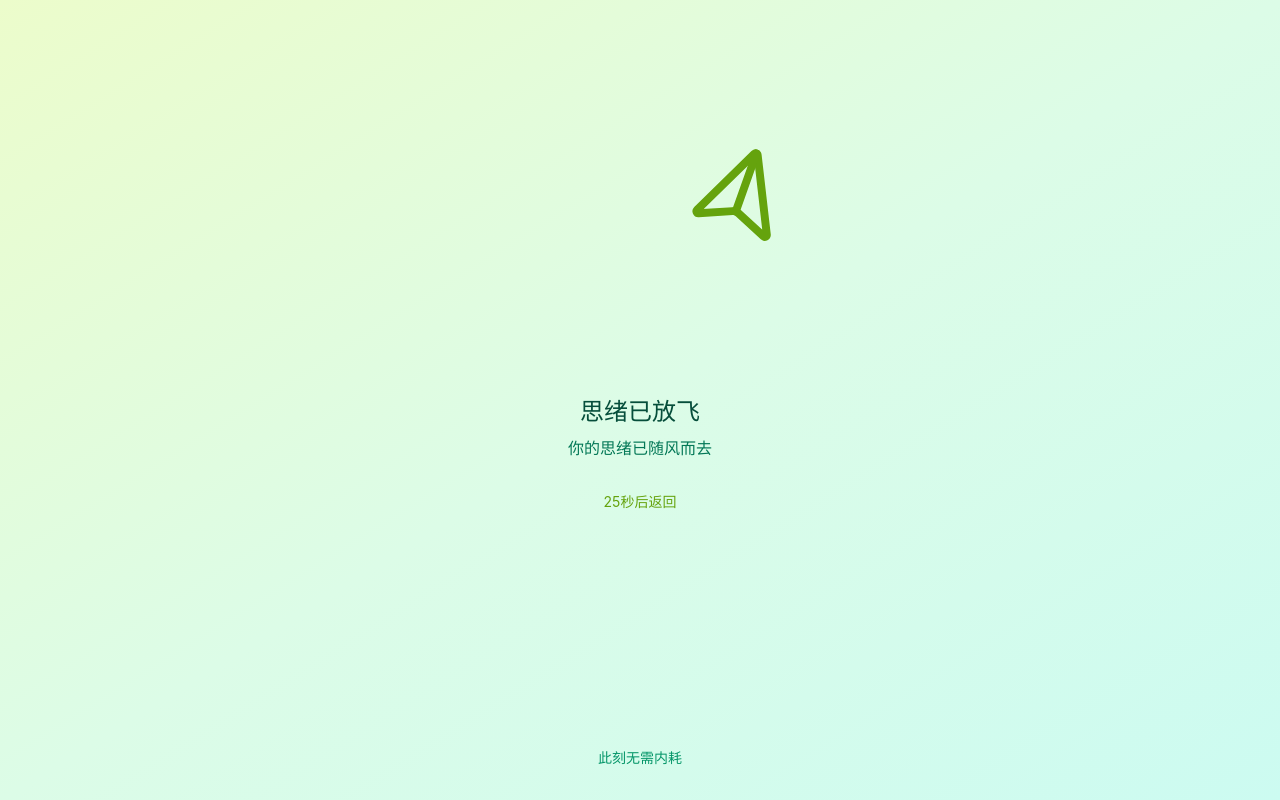
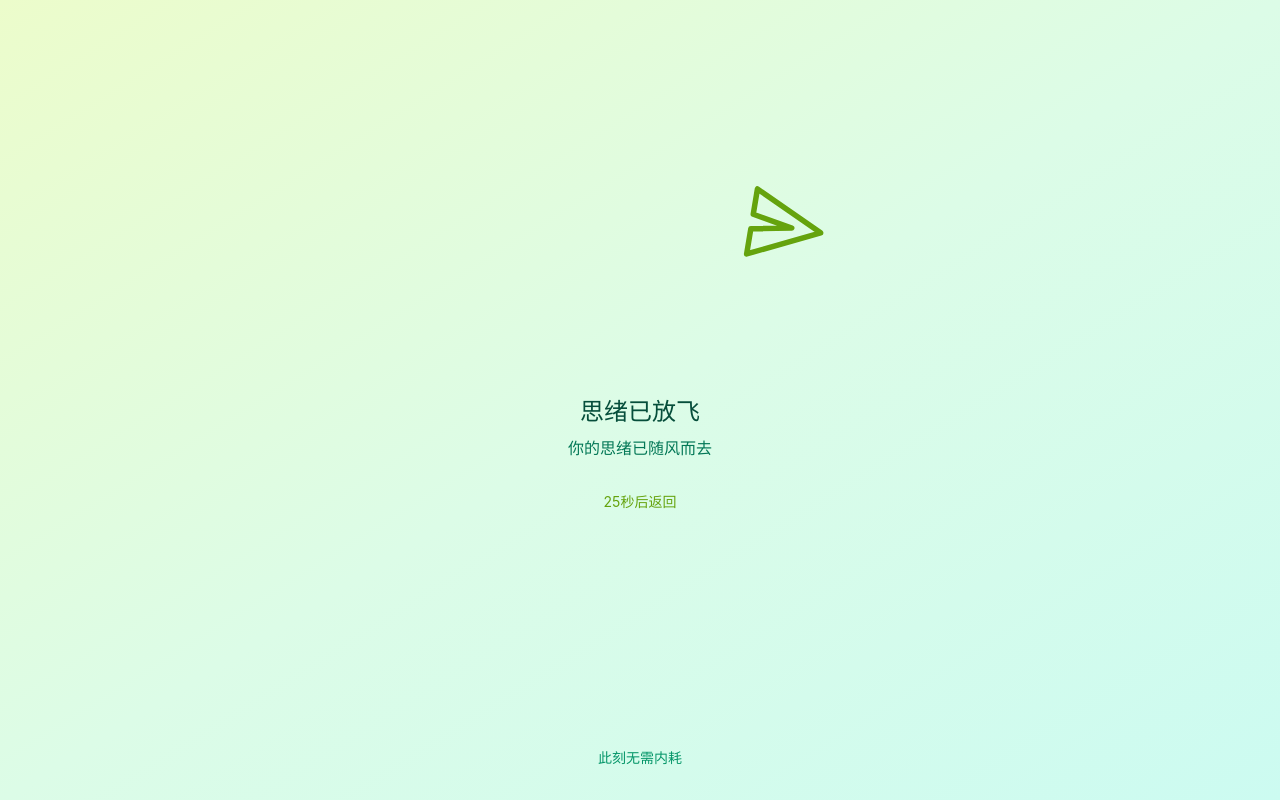
Before and after one commit to JxLeoo/Qingxu, a React (Vite) app: page /obsess/seal in a window 1280 px wide. Built offline with nearby package versions, Linux system fonts and the light colour scheme; a web font is replaced by a local one.

Commit message:
feat: Upgrade to realistic paper plane animation

```diff
--- /dev/null
+++ b/src/components/PaperPlaneIcon.tsx
@@ -0,0 +1,16 @@
+export function PaperPlaneIcon({ className }: { className?: string }) {
+  return (
+    <svg
+      xmlns="http://www.w3.org/2000/svg"
+      viewBox="0 0 24 24"
+      fill="none"
+      stroke="currentColor"
+      strokeWidth="1.5"
+      strokeLinecap="round"
+      strokeLinejoin="round"
+      className={className}
+    >
+      <path d="M2.5 21.5l19-9-19-9v7l11 2-11 2z"/>
+    </svg>
+  );
+}
--- a/src/pages/obsess/ObsessSealPage.tsx
+++ b/src/pages/obsess/ObsessSealPage.tsx
@@ -2,7 +2,7 @@ import { useState, useEffect } from 'react'
 import { useNavigate } from 'react-router-dom'
 import { motion } from 'framer-motion'
 import { useStore } from '../../store'
-import { Send } from 'lucide-react'
+import { PaperPlaneIcon } from '../../components/PaperPlaneIcon'
 
 const COOLDOWN_SECONDS = 30
 
@@ -45,10 +45,10 @@ export default function ObsessSealPage() {
         >
           <motion.div
             animate={{
-              x: [0, 100, 250],
-              y: [0, -80, -200],
-              rotate: [0, 20, 45],
-              scale: [1, 1.2, 0.5],
+              x: [0, 150, 300],
+              y: [0, -60, -150],
+              rotate: [-15, 10, 25],
+              scale: [1, 1.1, 0.5],
               opacity: [1, 1, 0],
             }}
             transition={{
@@ -58,7 +58,7 @@ export default function ObsessSealPage() {
               repeatDelay: 1,
             }}
           >
-            <Send className="w-20 h-20 text-lime-600 -rotate-45" />
+            <PaperPlaneIcon className="w-20 h-20 text-lime-600" />
           </motion.div>
         </motion.div>
 
```
